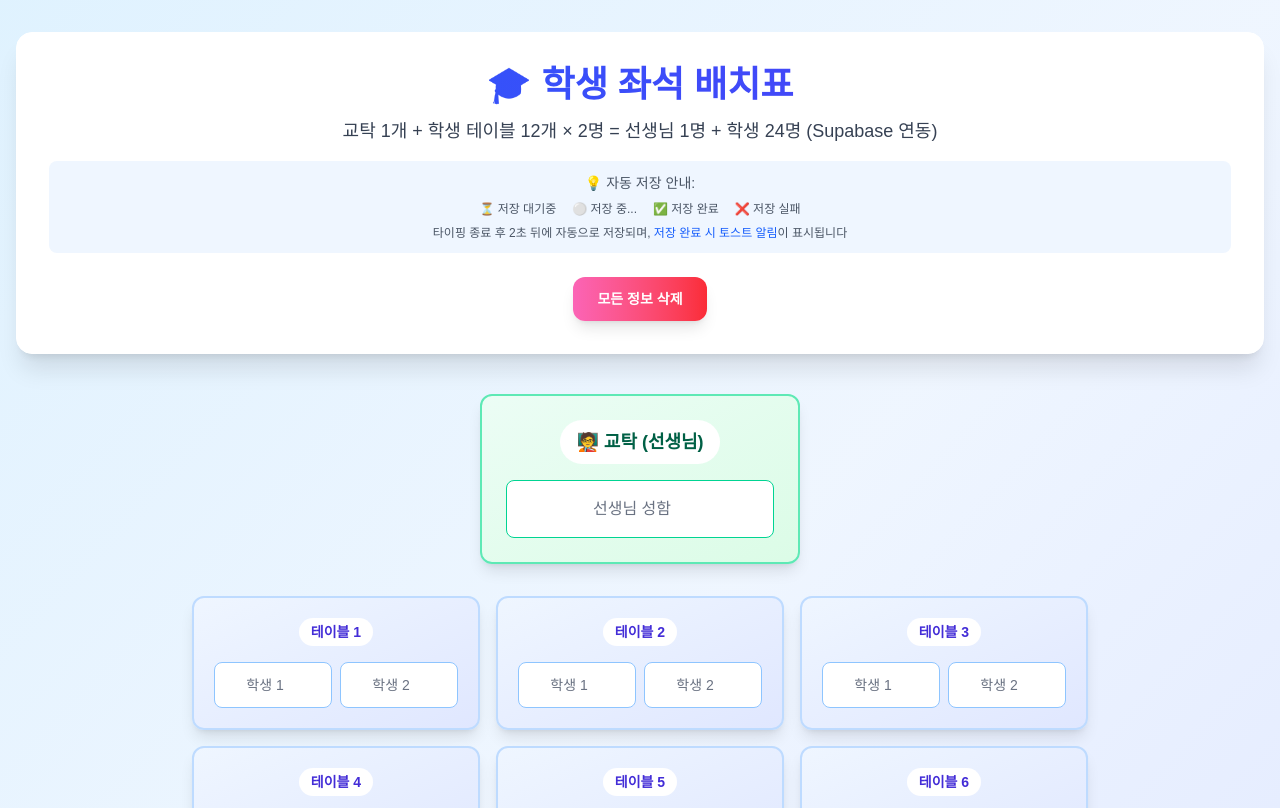
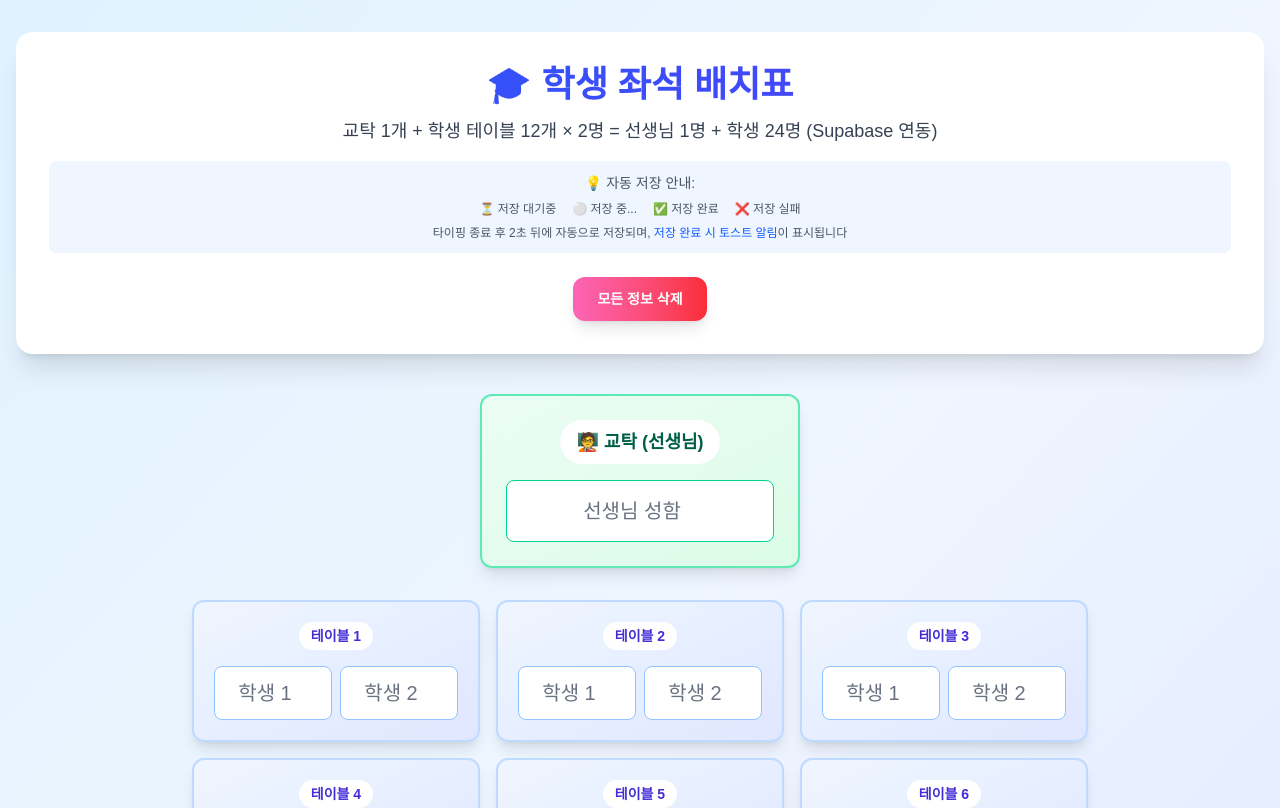
Before and after one commit to agopwns/kt-students, a Next.js app: page / in a window 1280 px wide. Shown: the top 808 px of the page. Built offline with nearby package versions, Linux system fonts and the light colour scheme; no server answers; the database is empty.

Commit message:
feat: 글자 크기 수정

```diff
--- a/src/app/page.js
+++ b/src/app/page.js
@@ -35,7 +35,7 @@ function TeacherDesk({ teacherName, onTeacherChange, savingStatus }) {
           placeholder="선생님 성함"
           value={teacherName || ''}
           onChange={(e) => onTeacherChange(e.target.value)}
-          className="w-full px-4 py-4 pr-8 text-base bg-white bg-opacity-80 border border-emerald-400 rounded-lg focus:outline-none focus:ring-3 focus:ring-emerald-300 focus:bg-white transition-all placeholder-gray-500 text-gray-800 font-medium text-center"
+          className="w-full px-4 py-4 pr-8 text-xl bg-white bg-opacity-80 border border-emerald-400 rounded-lg focus:outline-none focus:ring-3 focus:ring-emerald-300 focus:bg-white transition-all placeholder-gray-500 text-gray-800 font-medium text-center"
         />
         <div className="absolute right-2 top-1/2 transform -translate-y-1/2">
           <SaveStatus status={savingStatus['0-0']} />
@@ -77,7 +77,7 @@ function Table({ tableNumber, students, onStudentChange, savingStatus }) {
             placeholder="학생 1"
             value={students[0] || ''}
             onChange={(e) => onStudentChange(tableNumber, 0, e.target.value)}
-            className="w-full px-3 py-3 pr-7 text-sm bg-white bg-opacity-80 border border-blue-300 rounded-lg focus:outline-none focus:ring-3 focus:ring-blue-300 focus:bg-white transition-all placeholder-gray-500 text-gray-800 font-medium text-center"
+            className="w-full px-3 py-3 pr-7 text-xl bg-white bg-opacity-80 border border-blue-300 rounded-lg focus:outline-none focus:ring-3 focus:ring-blue-300 focus:bg-white transition-all placeholder-gray-500 text-gray-800 font-medium text-center"
           />
           <div className="absolute right-1 top-1/2 transform -translate-y-1/2">
             <SaveStatus status={savingStatus[`${tableNumber}-0`]} />
@@ -89,7 +89,7 @@ function Table({ tableNumber, students, onStudentChange, savingStatus }) {
             placeholder="학생 2"
             value={students[1] || ''}
             onChange={(e) => onStudentChange(tableNumber, 1, e.target.value)}
-            className="w-full px-3 py-3 pr-7 text-sm bg-white bg-opacity-80 border border-blue-300 rounded-lg focus:outline-none focus:ring-3 focus:ring-blue-300 focus:bg-white transition-all placeholder-gray-500 text-gray-800 font-medium text-center"
+            className="w-full px-3 py-3 pr-7 text-xl bg-white bg-opacity-80 border border-blue-300 rounded-lg focus:outline-none focus:ring-3 focus:ring-blue-300 focus:bg-white transition-all placeholder-gray-500 text-gray-800 font-medium text-center"
           />
           <div className="absolute right-1 top-1/2 transform -translate-y-1/2">
             <SaveStatus status={savingStatus[`${tableNumber}-1`]} />
```
